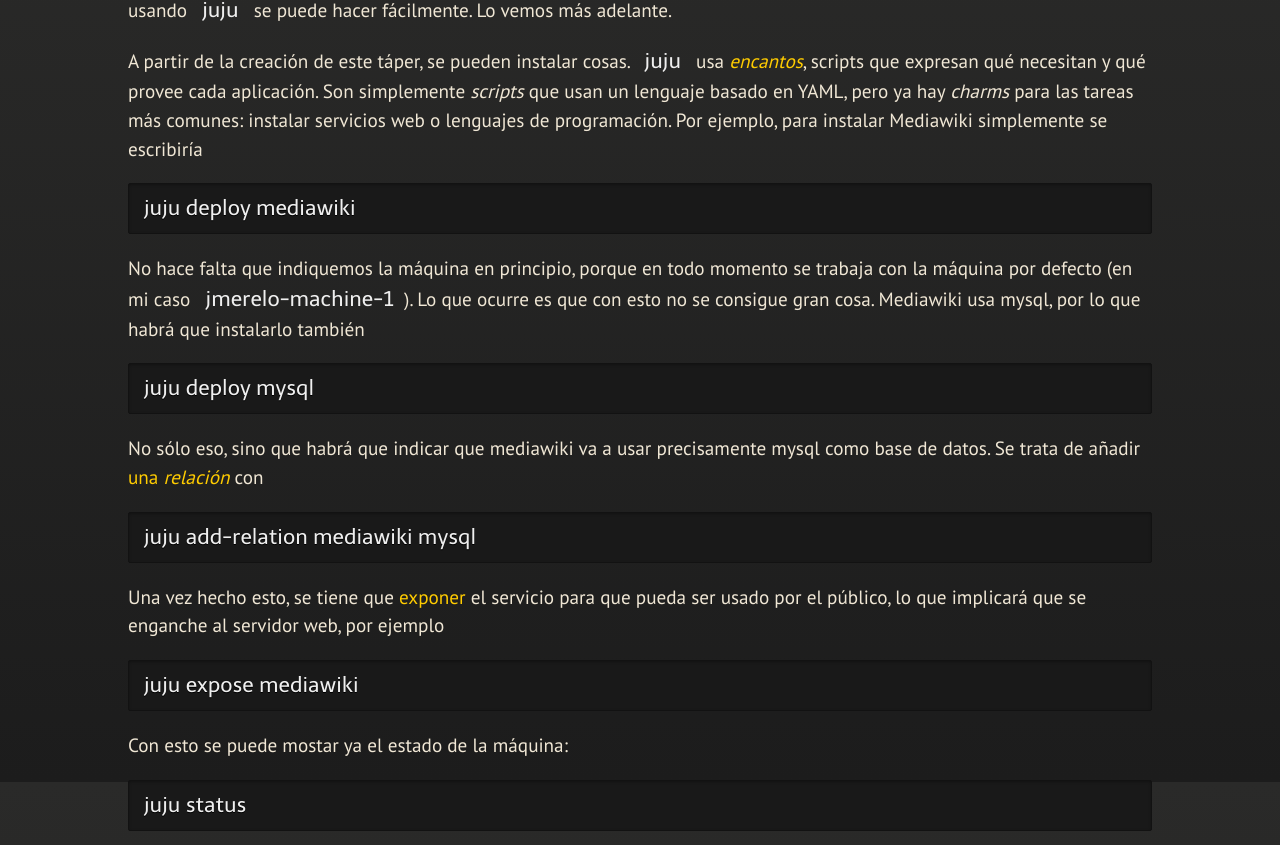
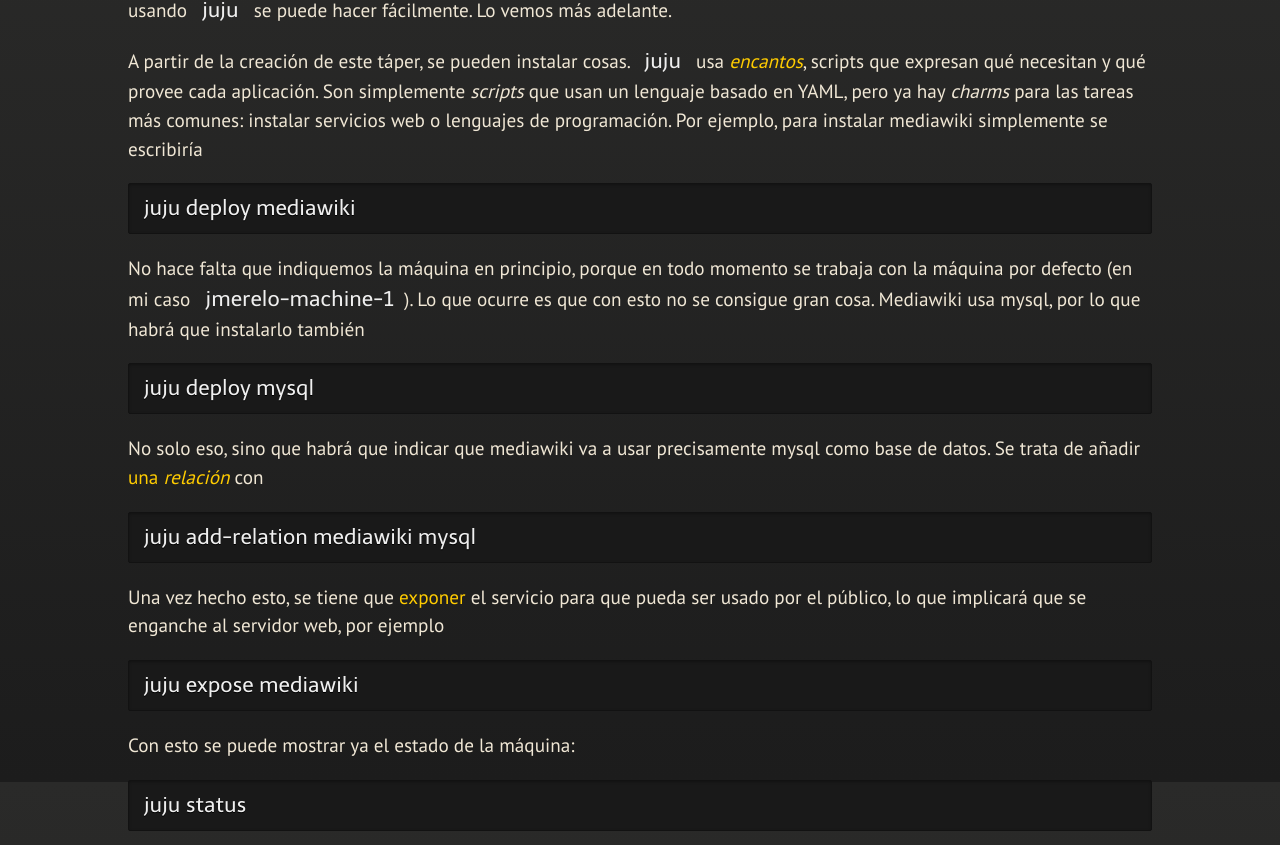
Before and after one commit to JJ/IV, a Jekyll site: the page built from documentos/temas/Intro_gestion_de_configuraciones.md, in a window 1280 px wide and 1400 px high, scrolled down 3536 px. Shown: the part 182-1027 px from the top of the window. Built offline with Jekyll 4.4.1, drawn with Linux system fonts in a browser that asks for light colours; nearby versions of some CDN libraries; some web fonts are replaced; our own code applies the rules of GitHub Pages for plain Markdown files; some of the changed text lies outside the part shown.

Commit message:
Sync documentos/temas/Intro_gestion_de_configuraciones.md de master a gh-pages

````diff
--- a/documentos/temas/Intro_gestion_de_configuraciones.md
+++ b/documentos/temas/Intro_gestion_de_configuraciones.md
@@ -164,7 +164,7 @@
 provee cada aplicación. Son simplemente *scripts* que usan un lenguaje
 basado en YAML, pero ya hay *charms* para las tareas más comunes:
 instalar servicios web o lenguajes de programación. Por ejemplo, para
-instalar Mediawiki simplemente se escribiría
+instalar mediawiki simplemente se escribiría
 
 ```
 juju deploy mediawiki
@@ -180,7 +180,7 @@
 juju deploy mysql
 ```
 
-No sólo eso, sino que habrá que indicar que mediawiki va a usar
+No solo eso, sino que habrá que indicar que mediawiki va a usar
 precisamente mysql como base de datos. Se trata de añadir [una *relación*](https://juju.ubuntu.com/docs/charms-relations.html) con
 
 ```
@@ -196,7 +196,7 @@
 juju expose mediawiki
 ```
 
-Con esto se puede mostar ya el estado de la máquina:
+Con esto se puede mostrar ya el estado de la máquina:
 
 ```
 juju status
@@ -276,7 +276,7 @@
 sudo juju destroy-unit mysql/0
 ```
 
-La destrucción de las máquinas sólo se puede hacer una vez que todas las unidades hayan dejado de funcionar, de esta forma:
+La destrucción de las máquinas solo se puede hacer una vez que todas las unidades hayan dejado de funcionar, de esta forma:
 
 ```
 sudo juju destroy-machine 2
@@ -377,7 +377,7 @@
 `libvirt` ofrece un interfaz de aplicación usable desde un programa,
 pero también un *shell*, `virsh`, para gestión desde línea de
 órdenes. Si tienes hipervisores instalados, puedes usar `libvirt`
-directamente, pero si tienes sólo los contenedores anteriores, tendrás
+directamente, pero si tienes solo los contenedores anteriores, tendrás
 que usar el [driver para `lxc`](http://libvirt.org/drvlxc.html). Lo
 que permite `libvirt` es independizar la gestión de las máquinas
 virtuales de la implementación física de las mismas: desde un
@@ -416,7 +416,7 @@
 instalaría usando el conector para lxc	una máquina con el nombre indicado, medio giga de RAM, una sola CPU virtual y un filesystem ya instalado previamente en el subdirectorio `taper`.
 
 Una vez instalados diferentes contenedores, `virsh` permite trabajar
-con ellos
+con ellos.
 
 A dónde ir desde aquí
 -----
````
